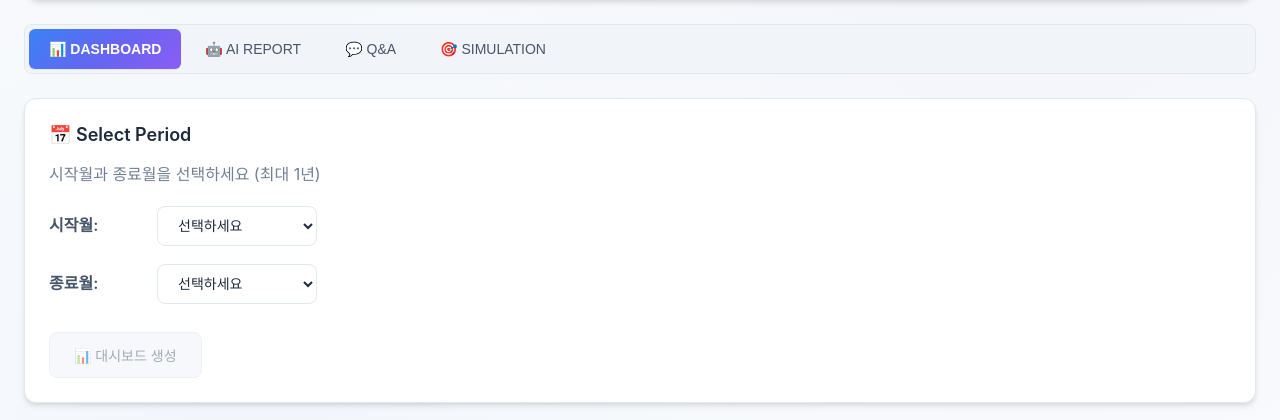
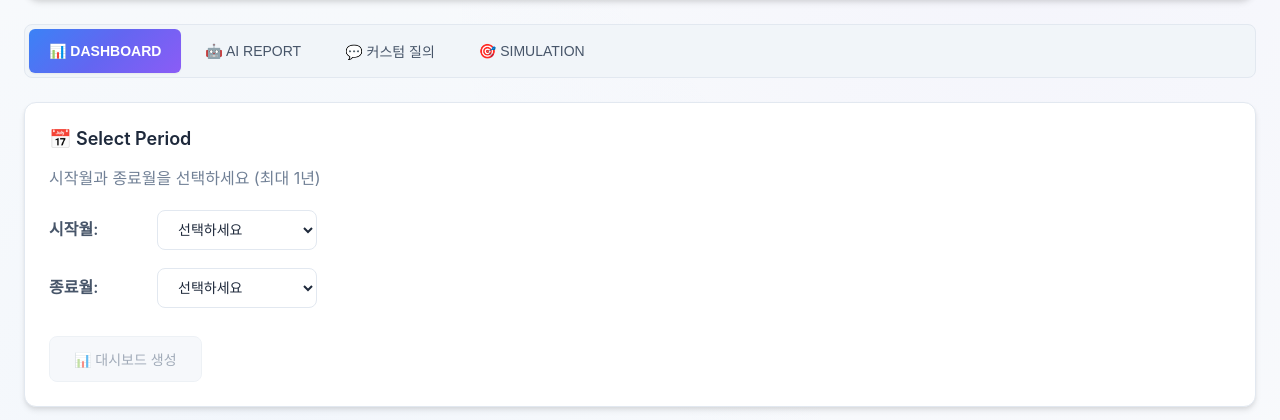
Before and after one commit to developer-yoni/EBA, a Flask app: page /dashboard in a window 1280 px wide. Shown: the part 199-619 px from the top of the page. Run offline with Flask 3, Linux system fonts and the light colour scheme; data that the repository does not hold is empty; some libraries are stand-ins or nearby versions; some web fonts are replaced.

Commit message:
modify : 커스텀 질의로 롤백

```diff
--- a/templates/index.html
+++ b/templates/index.html
@@ -1392,7 +1392,7 @@
         <div class="tabs">
             <button class="tab active" onclick="switchTab('dashboard')">📊 DASHBOARD</button>
             <button class="tab" onclick="switchTab('report')">🤖 AI REPORT</button>
-            <button class="tab" onclick="switchTab('query')">💬 Q&A</button>
+            <button class="tab" onclick="switchTab('query')">💬 커스텀 질의</button>
             <button class="tab" onclick="switchTab('simulation')">🎯 SIMULATION</button>
         </div>
 
@@ -1553,7 +1553,7 @@
         <!-- 커스텀 질의 탭 -->
         <div id="queryTab" class="tab-content">
             <div class="card query-box">
-                <h3>💬 Q&A</h3>
+                <h3>💬 커스텀 질의</h3>
                 <p style="color: #718096; margin-bottom: 15px;">데이터에 대해 궁금한 점을 자유롭게 질문하세요. AI가 정확한 데이터를 기반으로 답변합니다.</p>
                 <input type="text" class="query-input" id="queryInput" placeholder="예: 2025년 10월 급속충전기를 많이 운영하는 충전사업자 top 3 알려줘">
                 <button class="btn" onclick="submitQuery()">질문하기</button>
```
